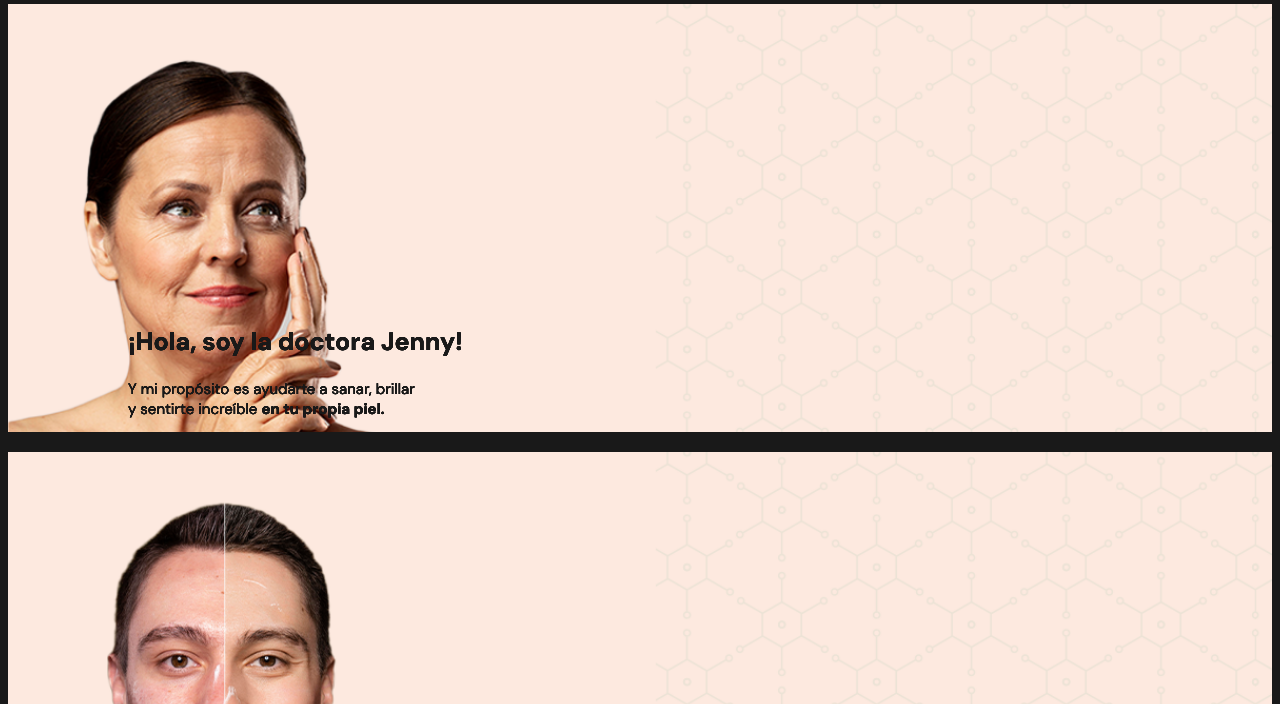
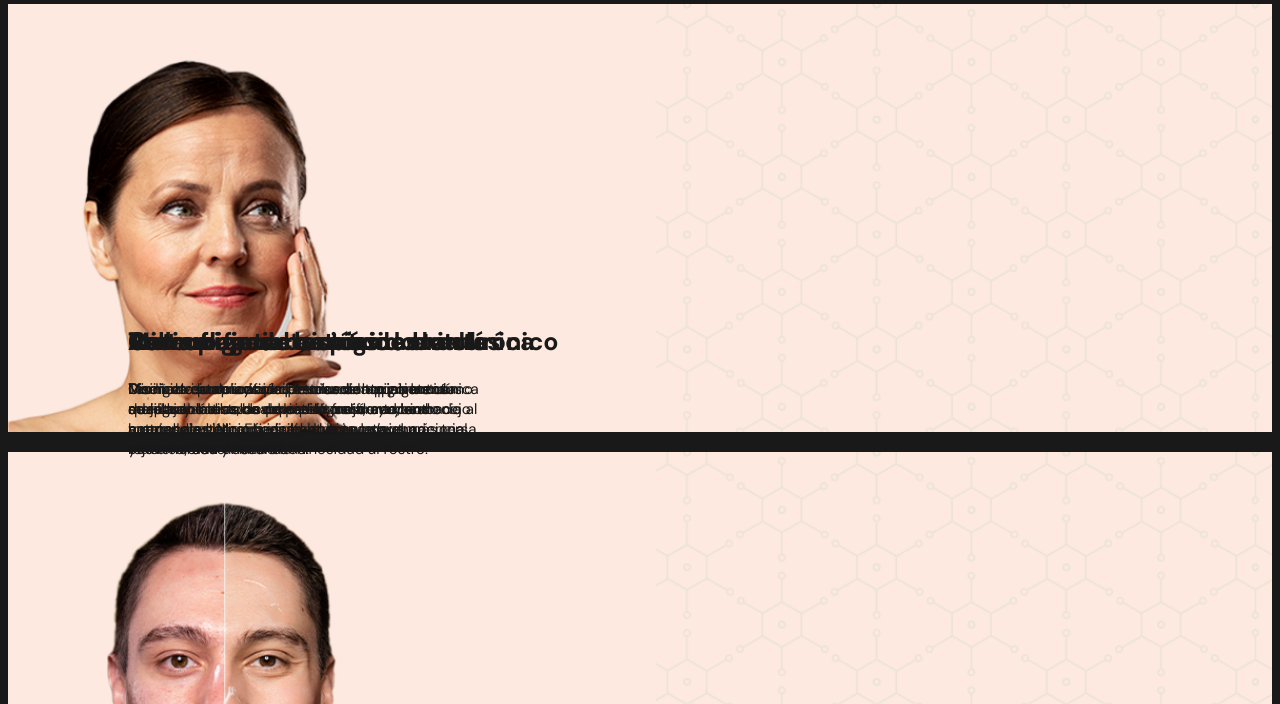
Before and after one commit to Johitan-art/doctorajennysarmiento, a plain HTML site: page servicios.html in a window 1280 px wide. Shown: the part 96-800 px from the top of the page. Drawn offline with Linux system fonts and the light colour scheme.

Commit message:
servicios.html

```diff
--- a/servicios.html
+++ b/servicios.html
@@ -33,9 +33,12 @@
     <section class="hero arrugas">
         <div class="hero-image">
           <img src="arrugas.png" alt="arrugas">
-          <div class="hero-text">
-            <h2>¡Hola, soy <strong>la doctora Jenny!</strong></h2>
-            <p>Y mi propósito es ayudarte a sanar, brillar <br> y sentirte increíble <strong>en tu propia piel.</strong></p>
+          <div class="hero-text hero-arrugas">
+            <h2>Antiarrugas <strong> con toxina botulínica</strong></h2>
+            <p>Mediante la aplicación precisa de toxina botulínica <br>
+                se relajan líneas de expresión en frente, entrecejo
+                <br> y patas de gallo. El resultado es una piel más tersa <br>
+                y una mirada descansada.</p>
           </div>
         </div>
       </section>
@@ -43,9 +46,12 @@
       <section class="hero manchas">
         <div class="hero-image">
           <img src="manchas.png" alt="manchas">
-          <div class="hero-text">
-            <h2>¡Hola, soy <strong>la doctora Jenny!</strong></h2>
-            <p>Y mi propósito es ayudarte a sanar, brillar <br> y sentirte increíble <strong>en tu propia piel.</strong></p>
+          <div class="hero-text hero-manchas">
+            <h2>Tratamiento <strong> despigmentante</strong></h2>
+            <p>Diseñado para unificar el tono de la piel, atenúa <br>
+                manchas causadas por acné, sol ó cambios <br>
+                hormonales. Mejora visiblemente la textura <br>
+                cutánea, devolviendo luminosidad al rostro.</p>
           </div>
         </div>
       </section>
@@ -53,40 +59,48 @@
       <section class="hero acido">
         <div class="hero-image">
           <img src="acido hialuroinic.png" alt="acido">
-          <div class="hero-text">
-            <h2>¡Hola, soy <strong>la doctora Jenny!</strong></h2>
-            <p>Y mi propósito es ayudarte a sanar, brillar <br> y sentirte increíble <strong>en tu propia piel.</strong></p>
+          <div class="hero-text hero-acido">
+            <h2>Relleno facial <strong> con ácido hialurónico</strong></h2>
+            <p>Minimiza surcos y aporta volumen en zonas como <br> mejillas
+                y labios, devolviendo frescura y armonia al <br> rostro. ldeal
+                para quienes buscan una apariencia <br> rejuvenecida y natural.</p>
           </div>
         </div>
       </section>
 
 
-<section class="hero arrugas">
+<section class="hero estrias">
     <div class="hero-image">
-      <img src="estrias.png" alt="arrugas">
-      <div class="hero-text">
-        <h2>¡Hola, soy <strong>la doctora Jenny!</strong></h2>
-        <p>Y mi propósito es ayudarte a sanar, brillar <br> y sentirte increíble <strong>en tu propia piel.</strong></p>
+      <img src="estrias.png" alt="estrias">
+      <div class="hero-text hero-estrias">
+        <h2>Camuflaje <strong>de estrías</strong></h2>
+            <p>Corrige visualmente las estrías con pigmentos <br>
+                adaptados al color de la piel. mejorando su <br>
+                apariencia sin procedimientos invasivos.</p>
       </div>
     </div>
   </section>
 
-  <section class="hero manchas">
+  <section class="hero cicatrices">
     <div class="hero-image">
-      <img src="cicatriz.png" alt="manchas">
-      <div class="hero-text">
-        <h2>¡Hola, soy <strong>la doctora Jenny!</strong></h2>
-        <p>Y mi propósito es ayudarte a sanar, brillar <br> y sentirte increíble <strong>en tu propia piel.</strong></p>
+      <img src="cicatriz.png" alt="cicatrices">
+      <div class="hero-text hero-cicatrices">
+        <h2>Camuflaje<strong> de cicatrices </strong></h2>
+            <p>Disimula cicatrices visibles mediante pigmentos <br>
+                que igualan el tono de piel logrando un acabado <br>
+                natural y estético.</p>
       </div>
     </div>
   </section>
 
-  <section class="hero acido">
+  <section class="hero areola">
     <div class="hero-image">
-      <img src="areola.png" alt="acido">
-      <div class="hero-text">
-        <h2>¡Hola, soy <strong>la doctora Jenny!</strong></h2>
-        <p>Y mi propósito es ayudarte a sanar, brillar <br> y sentirte increíble <strong>en tu propia piel.</strong></p>
+      <img src="areola.png" alt="areola">
+      <div class="hero-text hero-areola">
+      <h2>Micropigmentación<strong> de areolas</strong></h2>
+            <p>Técnica restauradora que recrea la apariencia <br> de la
+                areola tras una mastectomía, ayudando <br> a recuperar
+                la confianza y el bienestar emocional. <br> </p>
       </div>
     </div>
   </section>
@@ -102,7 +116,15 @@
         <a href="https://api.whatsapp.com/send/?phone=3189004216&text&type=phone_number&app_absent=0&wame_ctl=1&fbclid=PAQ0xDSwKE-wpleHRuA2FlbQIxMAABp_DWMDvGga6VOZzWX_hU-3_kJ05J2-U3uUWFRFSRZU7HUraZp-7vjnIQKXN__aem_n4CXmQ-hWlJcccaVuJmFrg" target="_blank">
           <i class="fab fa-whatsapp"></i>
         </a>
-
+        <nav>
+          <ul>
+              <li><a href="servicios.html">Servicios</a></li>
+              <li><a href="testimonios.html">Testimonios</a></li>
+              <li><a href="contacto.html">Contacto</a></li>
+              <li><a href="T&C.html">Términos y condiciones</a></li>
+              <li><a href="politica.html">Política y privacidad</a></li>
+          </ul>
+      </nav>
     <p class="footer-text"> Doctora Jenny Sarmiento. | Todos los derechos reservados 2025</p>
 </footer>
 </body>
```
